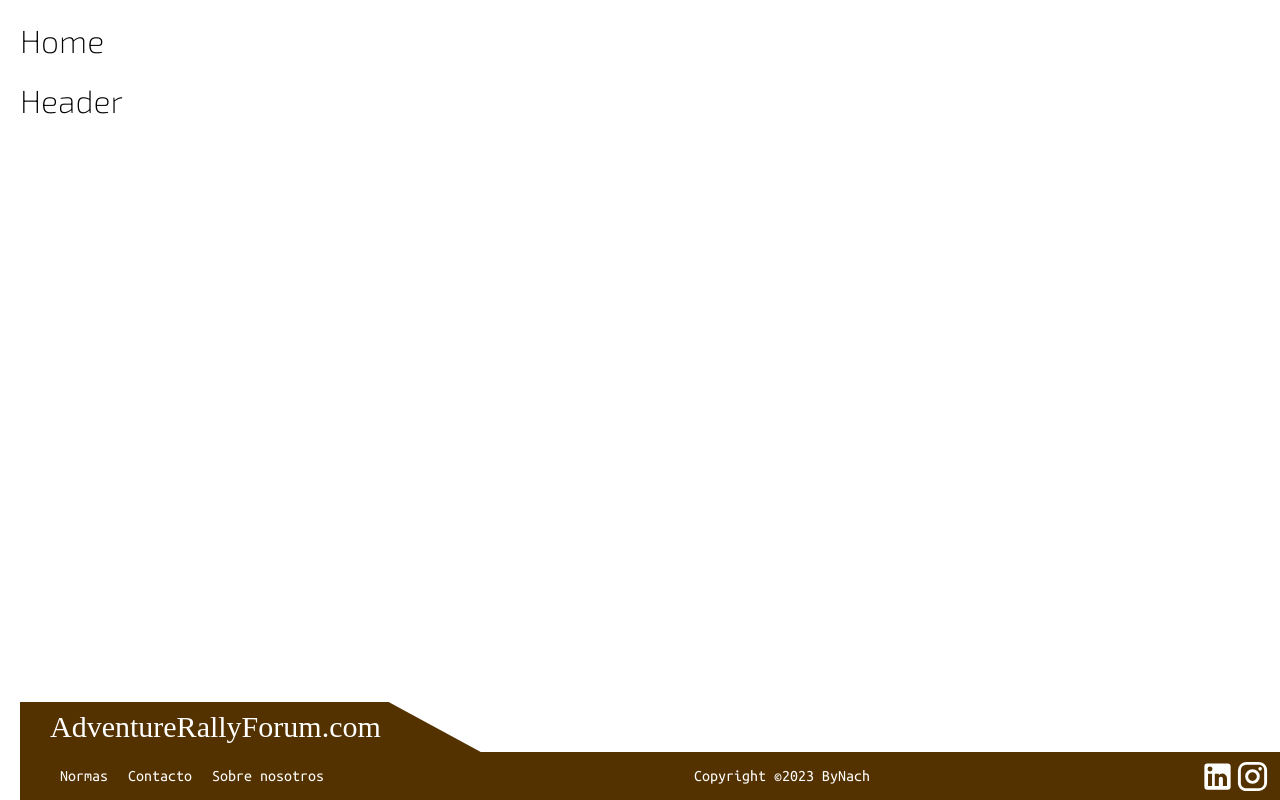
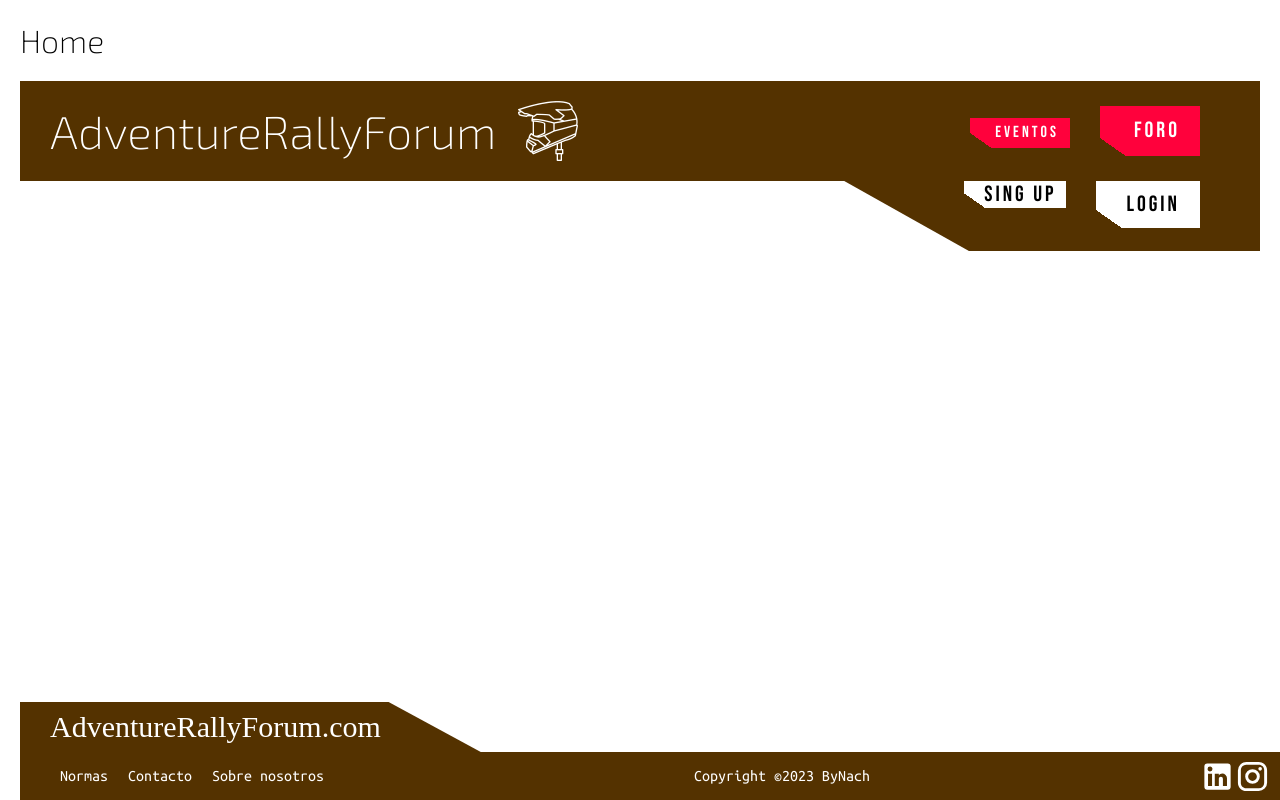
Before and after one commit to byNach/AdventureRallyForum, a React (Vite) app in the folder AdventureRallyForum/: page /Home in a window 1280 px wide. Built offline with nearby package versions, Linux system fonts and the light colour scheme.

Commit message:
CREATE header

```diff
--- a/AdventureRallyForum/src/Components/Header.jsx
+++ b/AdventureRallyForum/src/Components/Header.jsx
@@ -1,7 +1,32 @@
+import "../assets/Styles/Header-style.css";
+import helmet from "../assets/Images/icons8-helmet-64.png";
+import { Link } from "react-router-dom";
+
 const Header = () => {
   return (
-    <h1>Header</h1>
-  )
-}
+    <div className="Header">
+      <div className="Header-box">
+        <div className="Header-base">
+          <div className="Name-logo-box">
+            AdventureRallyForum
+            <img className="Helmet-img" src={helmet}></img>
+          </div>
+          <div className="Header-credentials">
+            <Link to="/Forum">
+              <button className="Foro-button">FORO</button>
+            </Link>
+            <Link to="/Events">
+              <button className="Eventos-button">EVENTOS</button>
+            </Link>
+          </div>
+        </div>
+      </div>
+      <div className="Nav-down">
+        <div className="Sing-up">Sing Up</div>
+        <div className="Login">Login</div>
+      </div>
+    </div>
+  );
+};
 
 export default Header;
--- /dev/null
+++ b/AdventureRallyForum/src/assets/Styles/Header-style.css
@@ -0,0 +1,194 @@
+.Header {
+  position: absolute-;
+  width: 100%;
+}
+
+.Header-base {
+  height: 40px;
+  display: flex;
+  flex-direction: row;
+  align-items: center;
+  justify-content: space-between;
+  background-color: rgb(84, 50, 0);
+  font-family: 'Exo 2';
+  color: white;
+  font-weight: 200;
+  user-select: none;
+  font-size: 46px;
+  padding-left: 30px;
+  padding-right: 30px;
+  padding-top: 30px;
+  padding-bottom: 30px;
+}
+
+.Name-logo-box {
+  display: flex;
+  align-items: center;
+}
+
+.Helmet-img {
+  margin-left: 20px;
+}
+
+.Header-credentials {
+  display: flex;
+  flex-direction: row-reverse;
+  align-items: center;
+  font-family: 'Ubuntu Mono', monospace;
+  font-size: 28px;
+}
+
+.Login {
+  margin-right: 30px;
+  padding-left: 30px;
+  padding-top: 10px;
+  padding-bottom: 10px;
+  padding-right: 20px;
+  background: linear-gradient(35deg, transparent 15%, #ffffff 5%);
+  border: 0;
+  font-family: 'Bebas Neue', cursive;
+  font-size: 22px;
+  color: #000000;
+  letter-spacing: 3px;
+  outline: transparent;
+  position: relative;
+  cursor: pointer;
+}
+
+.Sing-up {
+  margin-right: 30px;
+  padding-left: 20px;
+  padding-right: 10px;
+  background: linear-gradient(35deg, transparent 15%, #ffffff 5%);
+  border: 0;
+  font-family: 'Bebas Neue', cursive;
+  font-size: 22px;
+  color: #000000;
+  letter-spacing: 3px;
+  outline: transparent;
+  position: relative;
+  cursor: pointer;
+}
+
+.Nav-down {
+  margin-left: auto;
+  display: flex;
+  flex-direction: row;
+  flex-wrap: nowrap;
+  align-items: flex-start;
+  height: 70px;
+  width: fit-content;
+  padding-right: 30px;
+  padding-left: 120px;
+  background-color: rgb(84, 50, 0);
+  clip-path: polygon(0% 0%, 100% 0%, 100% 100%, 30% 100%);
+  user-select: none;
+}
+
+button,
+button::after {
+  margin-right: 30px;
+  padding-left: 20px;
+  font-family: 'Bebas Neue', cursive;
+  background: linear-gradient(35deg, transparent 15%, #FF013C 5%);
+  border: 0;
+  color: #fff;
+  letter-spacing: 3px;
+  outline: transparent;
+  position: relative;
+  cursor: pointer;
+}
+
+button::after {
+  --slice-0: inset(50% 50% 50% 50%);
+  --slice-1: inset(80% -6px 0 0);
+  --slice-2: inset(50% -6px 30% 0);
+  --slice-3: inset(10% -6px 85% 0);
+  --slice-4: inset(40% -6px 43% 0);
+  --slice-5: inset(80% -6px 5% 0);
+
+  content: 'AVAILABLE NOW';
+  display: block;
+  position: absolute;
+  top: 0;
+  left: 0;
+  right: 0;
+  bottom: 0;
+  background: linear-gradient(45deg, transparent 3%, #00E6F6 3%, #00E6F6 5%, #FF013C 5%);
+  text-shadow: -3px -3px 0px #F8F005, 3px 3px 0px #00E6F6;
+  clip-path: var(--slice-0);
+}
+
+button:hover::after {
+  animation: 1s glitch;
+  animation-timing-function: steps(2, end);
+}
+
+@keyframes glitch {
+  0% {
+    clip-path: var(--slice-1);
+    transform: translate(-20px, -10px);
+  }
+
+  10% {
+    clip-path: var(--slice-3);
+    transform: translate(10px, 10px);
+  }
+
+  20% {
+    clip-path: var(--slice-1);
+    transform: translate(-10px, 10px);
+  }
+
+  30% {
+    clip-path: var(--slice-3);
+    transform: translate(0px, 5px);
+  }
+
+  40% {
+    clip-path: var(--slice-2);
+    transform: translate(-5px, 0px);
+  }
+
+  50% {
+    clip-path: var(--slice-3);
+    transform: translate(5px, 0px);
+  }
+
+  60% {
+    clip-path: var(--slice-4);
+    transform: translate(5px, 10px);
+  }
+
+  70% {
+    clip-path: var(--slice-2);
+    transform: translate(-10px, 10px);
+  }
+
+  80% {
+    clip-path: var(--slice-5);
+    transform: translate(20px, -10px);
+  }
+
+  90% {
+    clip-path: var(--slice-1);
+    transform: translate(-10px, 0px);
+  }
+
+  100% {
+    clip-path: var(--slice-1);
+    transform: translate(0);
+  }
+}
+
+.Foro-button {
+  width: 100px;
+  height: 50px;
+  font-size: 22px;
+}
+
+.Eventos-button {
+  width: 100px;
+  height: 30px;
+  font-size: 16px;
+}
```
